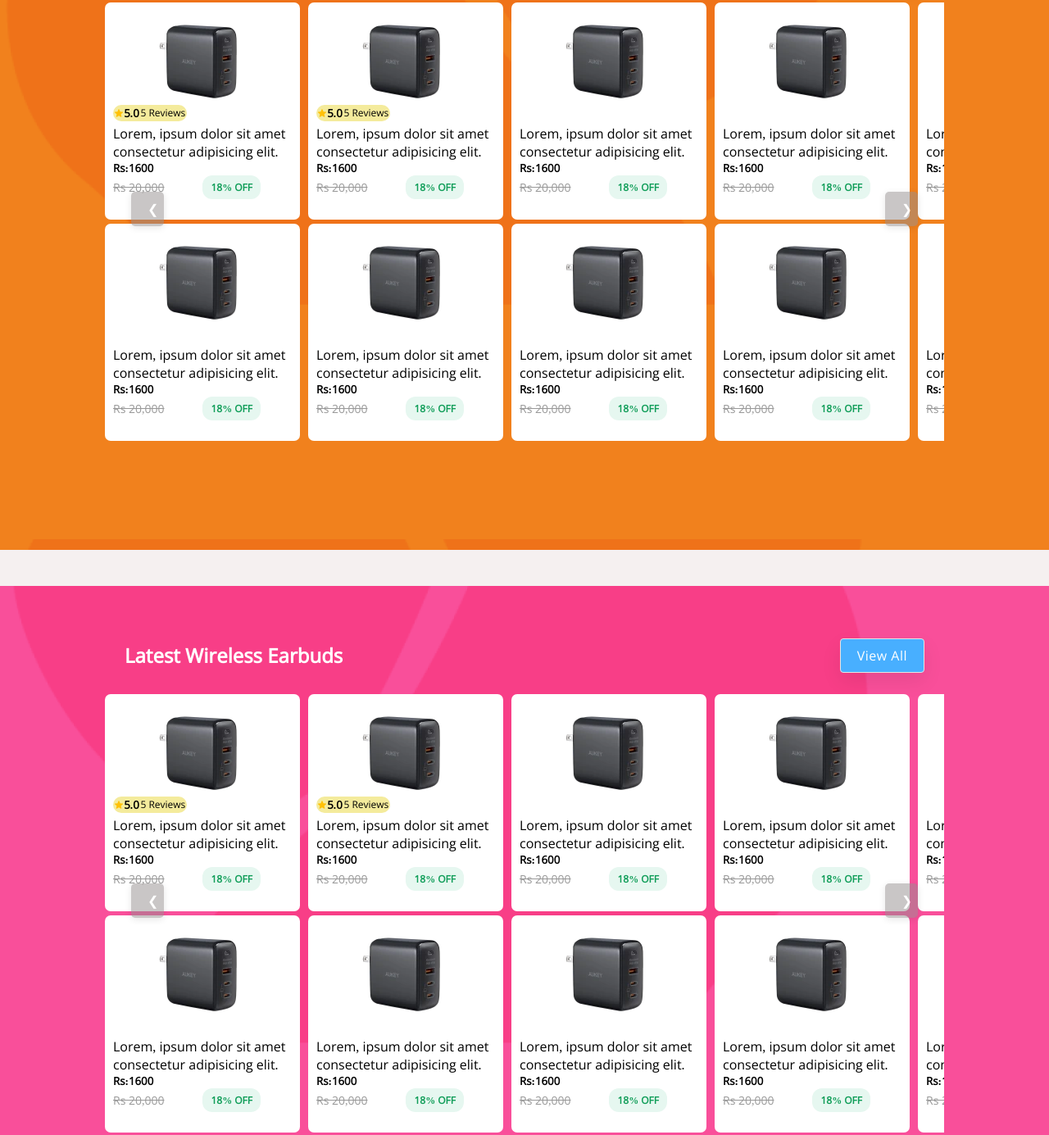
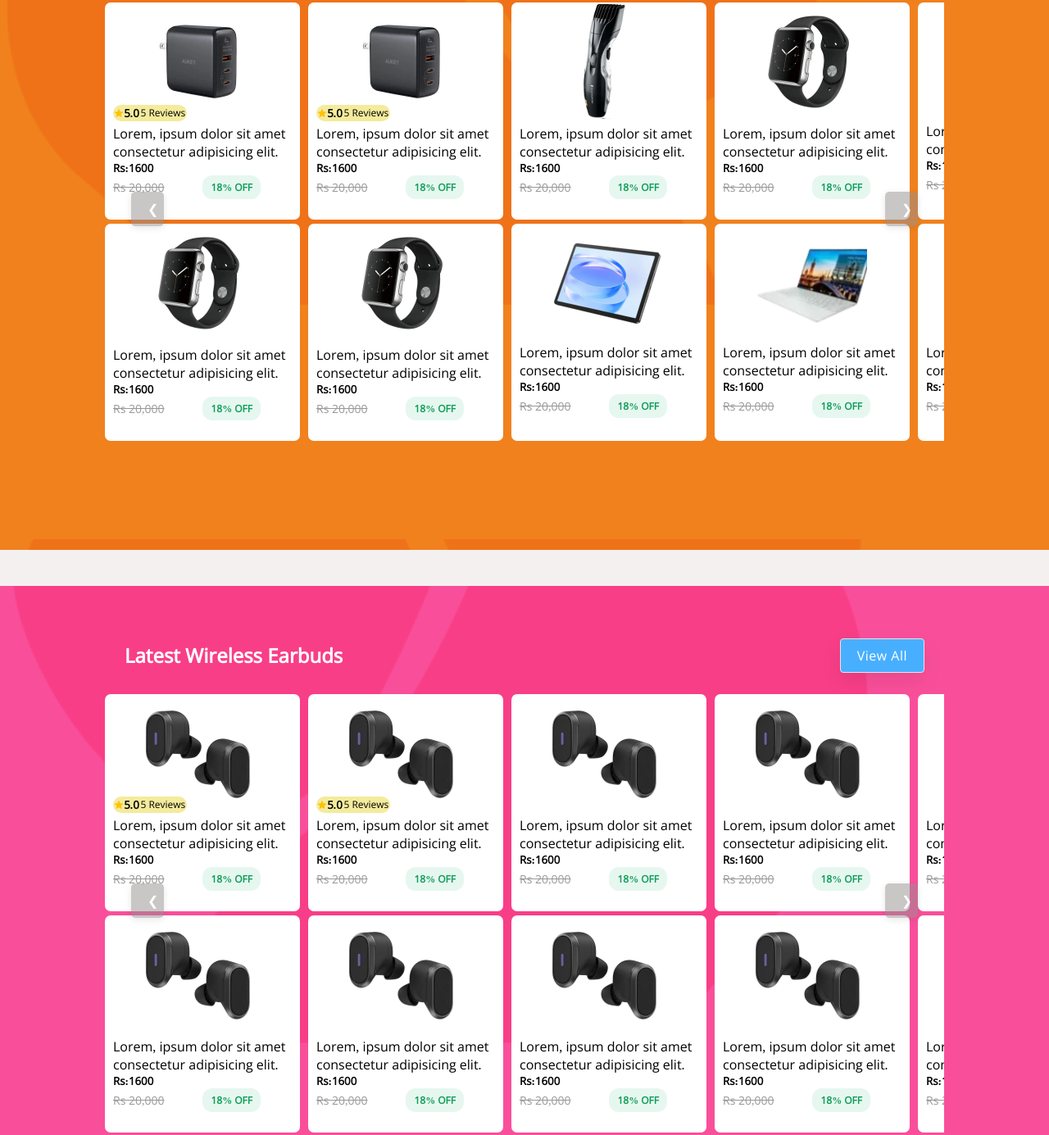
Before and after one commit to waseem-asghar-320/Priceoyo, a plain HTML site: page index.html in a window 1280 px wide. Shown: the part 685-2070 px from the top of the page at 82% size. Drawn offline with nearby package versions, Linux system fonts and the light colour scheme.

Commit message:
Add New Feature

```diff
--- a/index.html
+++ b/index.html
@@ -202,7 +202,7 @@
 
                 <div id="card">
                     <div id="card-img">
-                        <img src="./assets/img/mobile-chargers.webp" alt="">
+                        <img src="./assets/img/smart-watches.webp" alt="">
                     </div>
 
                     <!-- <div id="review">
@@ -251,7 +251,7 @@
 
                 <div id="card">
                     <div id="card-img">
-                        <img src="./assets/img/mobile-chargers.webp" alt="">
+                        <img src="./assets/img/smart-watches.webp" alt="">
                     </div>
                     <div id="card-text">
                          <div id="text">Lorem, ipsum dolor sit amet</div>
@@ -270,7 +270,7 @@
 
                     <div id="card">
                     <div id="card-img">
-                        <img src="./assets/img/mobile-chargers.webp" alt="">
+                        <img src="./assets/img/trimmers-shaver.webp" alt="">
                     </div>
                     <div id="card-text">
                          <div id="text">Lorem, ipsum dolor sit amet</div>
@@ -286,7 +286,7 @@
 
                 <div id="card">
                     <div id="card-img">
-                        <img src="./assets/img/mobile-chargers.webp" alt="">
+                        <img src="./assets/img/tablets.webp" alt="">
                     </div>
                     <div id="card-text">
                          <div id="text">Lorem, ipsum dolor sit amet</div>
@@ -305,7 +305,7 @@
 
                     <div id="card">
                     <div id="card-img">
-                        <img src="./assets/img/mobile-chargers.webp" alt="">
+                        <img src="./assets/img/smart-watches.webp" alt="">
                     </div>
                     <div id="card-text">
                          <div id="text">Lorem, ipsum dolor sit amet</div>
@@ -321,7 +321,7 @@
 
                 <div id="card">
                     <div id="card-img">
-                        <img src="./assets/img/mobile-chargers.webp" alt="">
+                        <img src="./assets/img/laptops.webp" alt="">
                     </div>
                     <div id="card-text">
                          <div id="text">Lorem, ipsum dolor sit amet</div>
@@ -340,7 +340,7 @@
 
                     <div id="card">
                     <div id="card-img">
-                        <img src="./assets/img/mobile-chargers.webp" alt="">
+                        <img src="./assets/img/laptops.webp" alt="">
                     </div>
                     <div id="card-text">
                          <div id="text">Lorem, ipsum dolor sit amet</div>
@@ -356,7 +356,7 @@
 
                 <div id="card">
                     <div id="card-img">
-                        <img src="./assets/img/mobile-chargers.webp" alt="">
+                        <img src="./assets/img/bluetooth-speakers.webp" alt="">
                     </div>
                     <div id="card-text">
                          <div id="text">Lorem, ipsum dolor sit amet</div>
@@ -375,7 +375,7 @@
 
                     <div id="card">
                     <div id="card-img">
-                        <img src="./assets/img/mobile-chargers.webp" alt="">
+                        <img src="./assets/img/laptops.webp" alt="">
                     </div>
                     <div id="card-text">
                          <div id="text">Lorem, ipsum dolor sit amet</div>
@@ -391,7 +391,7 @@
 
                 <div id="card">
                     <div id="card-img">
-                        <img src="./assets/img/mobile-chargers.webp" alt="">
+                        <img src="./assets/img/bluetooth-speakers.webp" alt="">
                     </div>
                     <div id="card-text">
                          <div id="text">Lorem, ipsum dolor sit amet</div>
@@ -443,7 +443,7 @@
 
                     <div id="card">
                     <div id="card-img">
-                        <img src="./assets/img/mobile-chargers.webp" alt="">
+                        <img src="./assets/img/wireless-earbuds.webp" alt="">
                     </div>
 
                     <div id="review">
@@ -466,7 +466,7 @@
 
                 <div id="card">
                     <div id="card-img">
-                        <img src="./assets/img/mobile-chargers.webp" alt="">
+                        <img src="./assets/img/wireless-earbuds.webp" alt="">
                     </div>
 
                     <!-- <div id="review">
@@ -492,7 +492,7 @@
 
                     <div id="card">
                     <div id="card-img">
-                        <img src="./assets/img/mobile-chargers.webp" alt="">
+                        <img src="./assets/img/wireless-earbuds.webp" alt="">
                     </div>
 
                     <div id="review">
@@ -515,7 +515,7 @@
 
                 <div id="card">
                     <div id="card-img">
-                        <img src="./assets/img/mobile-chargers.webp" alt="">
+                        <img src="./assets/img/wireless-earbuds.webp" alt="">
                     </div>
                     <div id="card-text">
                          <div id="text">Lorem, ipsum dolor sit amet</div>
@@ -534,7 +534,7 @@
 
                     <div id="card">
                     <div id="card-img">
-                        <img src="./assets/img/mobile-chargers.webp" alt="">
+                        <img src="./assets/img/wireless-earbuds.webp" alt="">
                     </div>
                     <div id="card-text">
                          <div id="text">Lorem, ipsum dolor sit amet</div>
@@ -550,7 +550,7 @@
 
                 <div id="card">
                     <div id="card-img">
-                        <img src="./assets/img/mobile-chargers.webp" alt="">
+                        <img src="./assets/img/wireless-earbuds.webp" alt="">
                     </div>
                     <div id="card-text">
                          <div id="text">Lorem, ipsum dolor sit amet</div>
@@ -569,7 +569,7 @@
 
                     <div id="card">
                     <div id="card-img">
-                        <img src="./assets/img/mobile-chargers.webp" alt="">
+                        <img src="./assets/img/wireless-earbuds.webp" alt="">
                     </div>
                     <div id="card-text">
                          <div id="text">Lorem, ipsum dolor sit amet</div>
@@ -585,7 +585,7 @@
 
                 <div id="card">
                     <div id="card-img">
-                        <img src="./assets/img/mobile-chargers.webp" alt="">
+                        <img src="./assets/img/wireless-earbuds.webp" alt="">
                     </div>
                     <div id="card-text">
                          <div id="text">Lorem, ipsum dolor sit amet</div>
@@ -604,7 +604,7 @@
 
                     <div id="card">
                     <div id="card-img">
-                        <img src="./assets/img/mobile-chargers.webp" alt="">
+                        <img src="./assets/img/wireless-earbuds.webp" alt="">
                     </div>
                     <div id="card-text">
                          <div id="text">Lorem, ipsum dolor sit amet</div>
@@ -620,7 +620,7 @@
 
                 <div id="card">
                     <div id="card-img">
-                        <img src="./assets/img/mobile-chargers.webp" alt="">
+                        <img src="./assets/img/wireless-earbuds.webp" alt="">
                     </div>
                     <div id="card-text">
                          <div id="text">Lorem, ipsum dolor sit amet</div>
@@ -639,7 +639,7 @@
 
                     <div id="card">
                     <div id="card-img">
-                        <img src="./assets/img/mobile-chargers.webp" alt="">
+                        <img src="./assets/img/wireless-earbuds.webp" alt="">
                     </div>
                     <div id="card-text">
                          <div id="text">Lorem, ipsum dolor sit amet</div>
@@ -655,7 +655,7 @@
 
                 <div id="card">
                     <div id="card-img">
-                        <img src="./assets/img/mobile-chargers.webp" alt="">
+                        <img src="./assets/img/wireless-earbuds.webp" alt="">
                     </div>
                     <div id="card-text">
                          <div id="text">Lorem, ipsum dolor sit amet</div>
@@ -714,7 +714,7 @@
 
                     <div id="card">
                     <div id="card-img">
-                        <img src="./assets/img/mobile-chargers.webp" alt="">
+                        <img src="./assets/img/smart-watches.webp" alt="">
                     </div>
 
                     <div id="review">
@@ -737,7 +737,7 @@
 
                 <div id="card">
                     <div id="card-img">
-                        <img src="./assets/img/mobile-chargers.webp" alt="">
+                        <img src="./assets/img/smart-watches.webp" alt="">
                     </div>
 
                     <!-- <div id="review">
@@ -763,7 +763,7 @@
 
                     <div id="card">
                     <div id="card-img">
-                        <img src="./assets/img/mobile-chargers.webp" alt="">
+                        <img src="./assets/img/smart-watches.webp" alt="">
                     </div>
 
                     <div id="review">
@@ -786,7 +786,7 @@
 
                 <div id="card">
                     <div id="card-img">
-                        <img src="./assets/img/mobile-chargers.webp" alt="">
+                        <img src="./assets/img/smart-watches.webp" alt="">
                     </div>
                     <div id="card-text">
                          <div id="text">Lorem, ipsum dolor sit amet</div>
@@ -805,7 +805,7 @@
 
                     <div id="card">
                     <div id="card-img">
-                        <img src="./assets/img/mobile-chargers.webp" alt="">
+                        <img src="./assets/img/smart-watches.webp" alt="">
                     </div>
                     <div id="card-text">
                          <div id="text">Lorem, ipsum dolor sit amet</div>
@@ -821,7 +821,7 @@
 
                 <div id="card">
                     <div id="card-img">
-                        <img src="./assets/img/mobile-chargers.webp" alt="">
+                        <img src="./assets/img/smart-watches.webp" alt="">
                     </div>
                     <div id="card-text">
                          <div id="text">Lorem, ipsum dolor sit amet</div>
@@ -840,7 +840,7 @@
 
                     <div id="card">
                     <div id="card-img">
-                        <img src="./assets/img/mobile-chargers.webp" alt="">
+                        <img src="./assets/img/smart-watches.webp" alt="">
                     </div>
                     <div id="card-text">
                          <div id="text">Lorem, ipsum dolor sit amet</div>
@@ -856,7 +856,7 @@
 
                 <div id="card">
                     <div id="card-img">
-                        <img src="./assets/img/mobile-chargers.webp" alt="">
+                        <img src="./assets/img/smart-watches.webp" alt="">
                     </div>
                     <div id="card-text">
                          <div id="text">Lorem, ipsum dolor sit amet</div>
@@ -875,7 +875,7 @@
 
                     <div id="card">
                     <div id="card-img">
-                        <img src="./assets/img/mobile-chargers.webp" alt="">
+                        <img src="./assets/img/smart-watches.webp" alt="">
                     </div>
                     <div id="card-text">
                          <div id="text">Lorem, ipsum dolor sit amet</div>
@@ -891,7 +891,7 @@
 
                 <div id="card">
                     <div id="card-img">
-                        <img src="./assets/img/mobile-chargers.webp" alt="">
+                        <img src="./assets/img/smart-watches.webp" alt="">
                     </div>
                     <div id="card-text">
                          <div id="text">Lorem, ipsum dolor sit amet</div>
@@ -910,7 +910,7 @@
 
                     <div id="card">
                     <div id="card-img">
-                        <img src="./assets/img/mobile-chargers.webp" alt="">
+                        <img src="./assets/img/smart-watches.webp" alt="">
                     </div>
                     <div id="card-text">
                          <div id="text">Lorem, ipsum dolor sit amet</div>
@@ -926,7 +926,7 @@
 
                 <div id="card">
                     <div id="card-img">
-                        <img src="./assets/img/mobile-chargers.webp" alt="">
+                        <img src="./assets/img/smart-watches.webp" alt="">
                     </div>
                     <div id="card-text">
                          <div id="text">Lorem, ipsum dolor sit amet</div>
```
Also changed, not shown: assets/css/style.css (+3 -6 lines), assets/img/earbuds.webp (added), assets/img/nothing-phone-3a.png (added), assets/img/smmart watches.webp (added), assets/img/watch.webp (added), assets/img/yellow.png (added).
